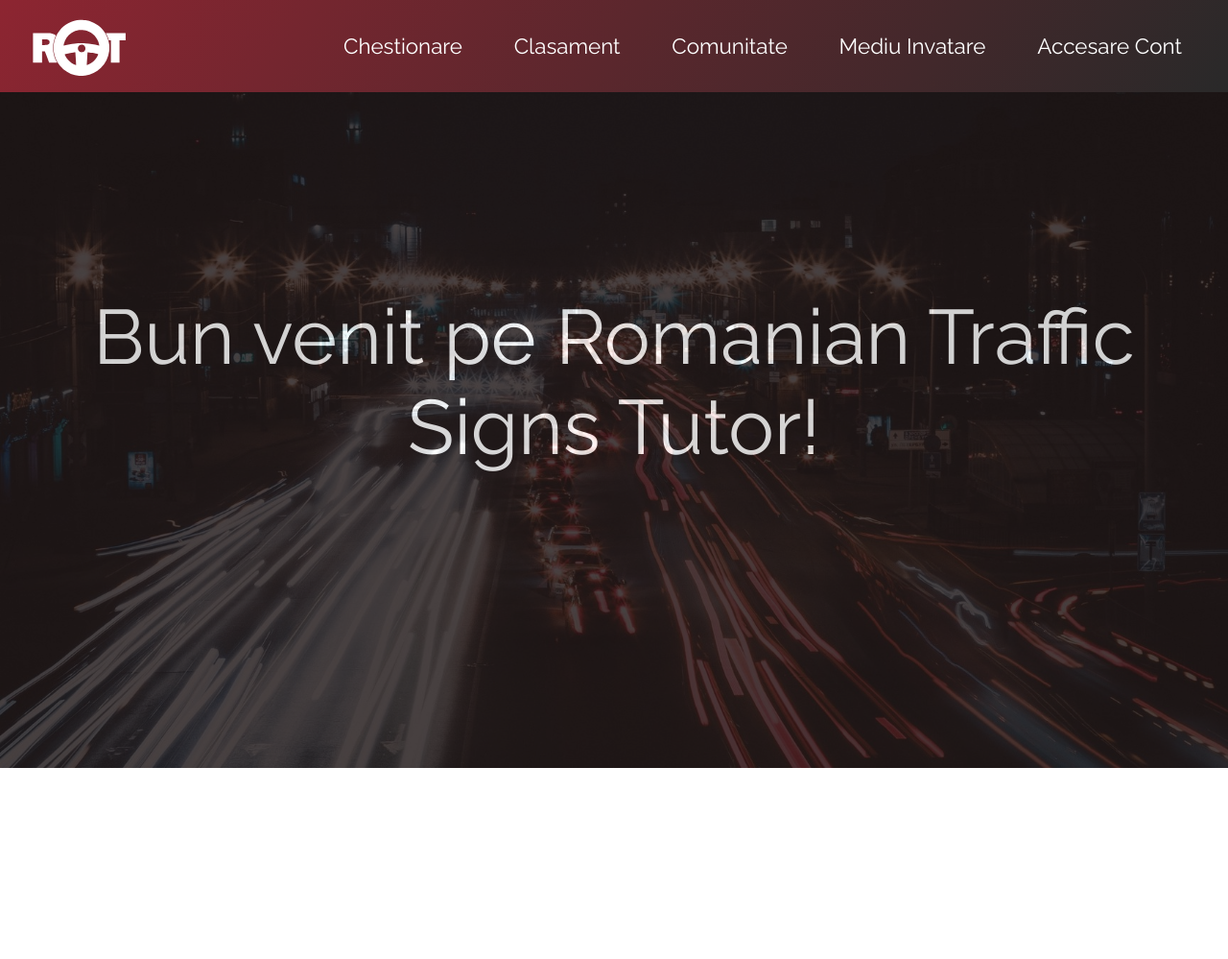
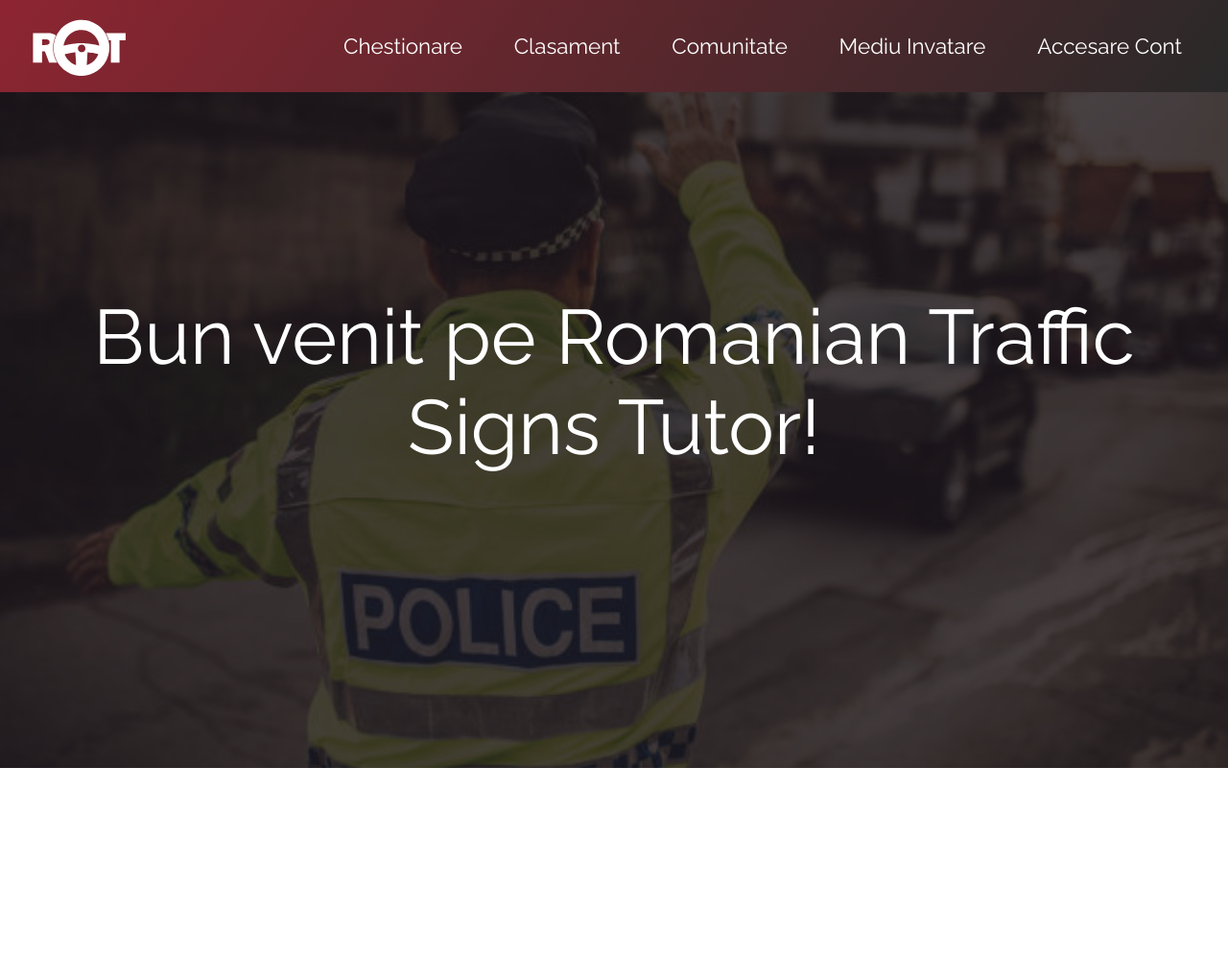
Before and after one commit to paulazoitei/Romanian-Traffic-Signs-Tutor, a PHP site: page / in a window 1280 px wide. Shown: the top 999 px of the page at 96% size. Run offline with PHP 8.4, Linux system fonts and the light colour scheme.

Commit message:
fix error

```diff
--- a/auth.html
+++ b/auth.html
@@ -11,6 +11,9 @@
   </head>
 
   <body>
+    <div class="bg-image-container">
+      <img src="bodybg.jpg" class="bg-image" alt="bg-img" />
+    </div>
     <div class="container">
       <div class="nav">
         <div class="logo">
@@ -26,7 +29,7 @@
             <li class="item"><a href="">Clasament</a></li>
             <li class="item"><a href="">Comunitate</a></li>
             <li class="dropdown">
-              <a href="">Mediu Invatare</a>
+              <a href="mediu-invatare.html">Mediu Invatare</a>
               <div class="dropdown-container">
                 <ul class="dropdown-list">
                   <li><a href="">Chestionare de practica</a></li>
--- a/body.css
+++ b/body.css
@@ -10,7 +10,16 @@ body::-webkit-scrollbar {
 body::-webkit-scrollbar-track {
   background: #515151;
 }
-
+.bg-image-container {
+  z-index: -100;
+  position: fixed;
+  width: 100%;
+  height: 100vh;
+  opacity: 0.2;
+}
+.bg-image {
+  width: 100%;
+}
 body::-webkit-scrollbar-thumb {
   background: #9d4c4c;
 }
--- a/index.html
+++ b/index.html
@@ -13,6 +13,9 @@
     <title>RoTST</title>
   </head>
   <body>
+    <div class="bg-image-container">
+      <img src="bodybg.jpg" class="bg-image" alt="bg-img" />
+    </div>
     <div class="container">
       <div class="nav">
         <div class="logo">
@@ -28,7 +31,7 @@
             <li class="item"><a href="">Clasament</a></li>
             <li class="item"><a href="">Comunitate</a></li>
             <li class="dropdown">
-              <a href="">Mediu Invatare</a>
+              <a href="mediu-invatare.html">Mediu Invatare</a>
               <div class="dropdown-container">
                 <ul class="dropdown-list">
                   <li><a href="">Chestionare de practica</a></li>
@@ -44,7 +47,6 @@
         </div>
       </div>
       <div class="background-home-page">
-        <img class="bgimg" src="bg.jpg" alt="backgrond image traffic photo" />
         <p class="title">Bun venit pe Romanian Traffic Signs Tutor!</p>
       </div>
       <div class="info"></div>
```
